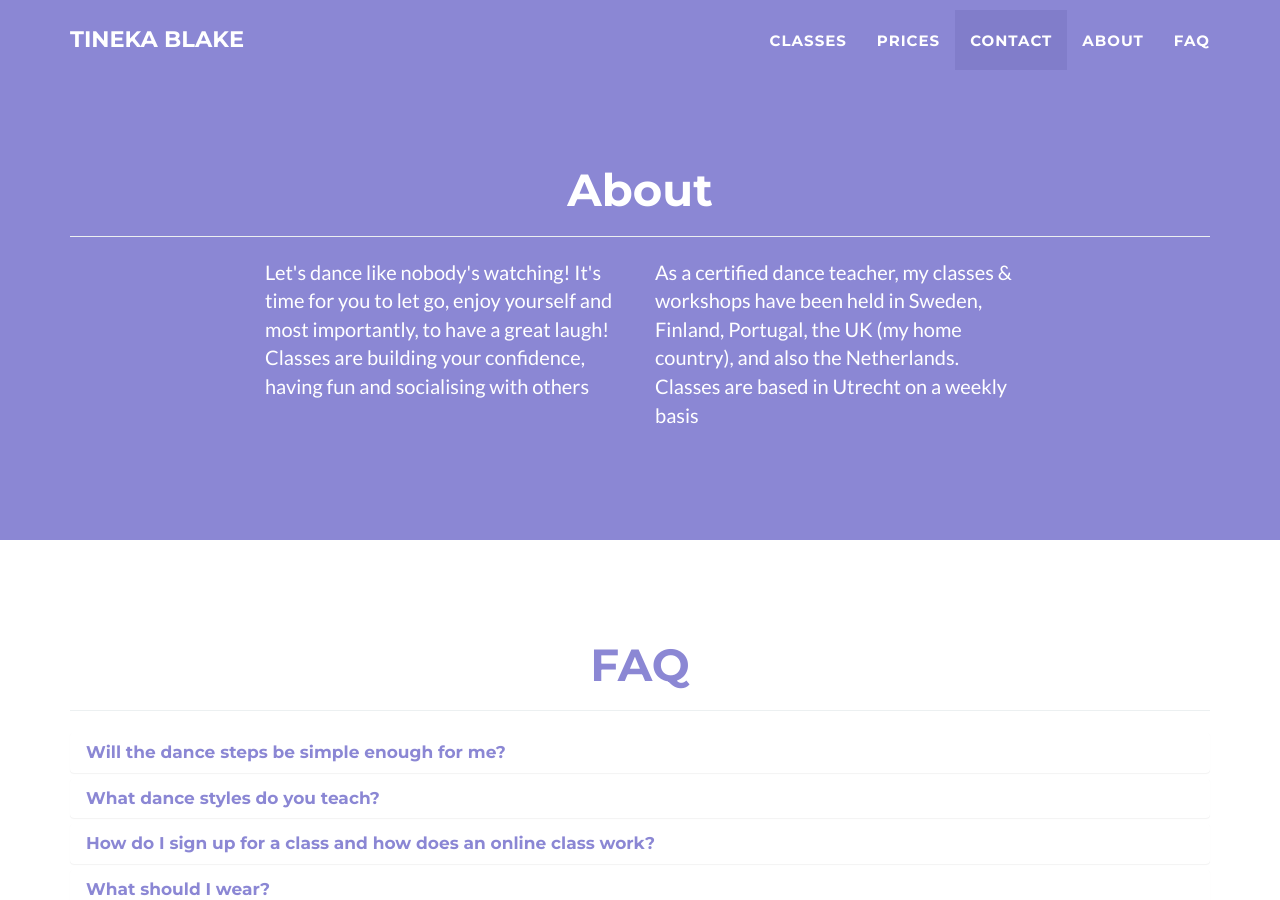
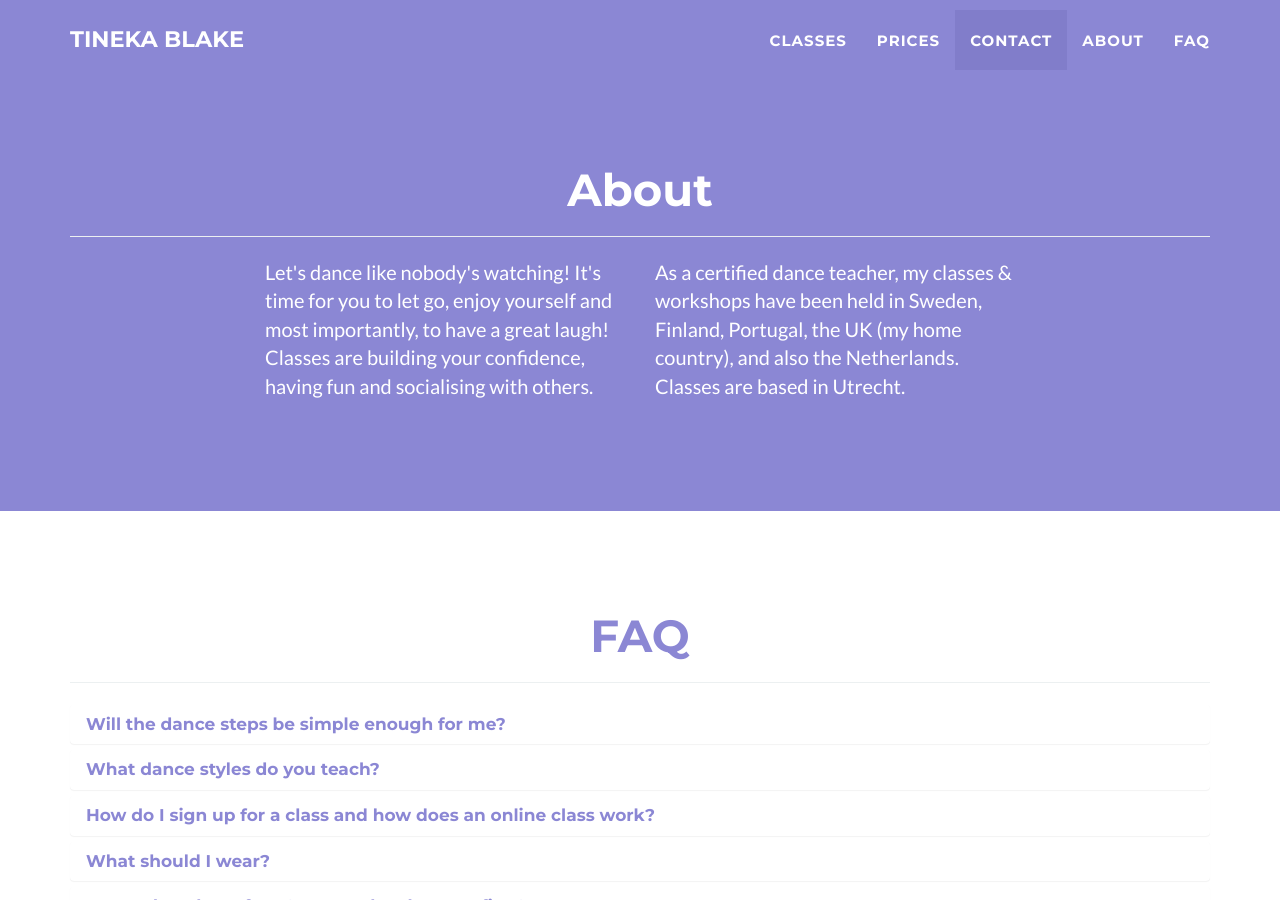
Before and after one commit to tineka-blake/tineka-blake.github.io, a Jekyll site: the page built from index.html, in a window 1280 px wide and 900 px high, scrolled down 2637 px. Built offline with Jekyll 4.4.1, drawn with Linux system fonts in a browser that asks for light colours.

Commit message:
Update about.html

```diff
--- a/_includes/about.html
+++ b/_includes/about.html
@@ -9,10 +9,10 @@
             </div>
             <div class="row">
                 <div class="col-lg-4 col-lg-offset-2">
-                    <p> Let's dance like nobody's watching! It's time for you to let go, enjoy yourself and most importantly, to have a great laugh! Classes are building your confidence, having fun and socialising with others </p>
+                    <p> Let's dance like nobody's watching! It's time for you to let go, enjoy yourself and most importantly, to have a great laugh! Classes are building your confidence, having fun and socialising with others. </p>
                 </div>
                 <div class="col-lg-4">
-                    <p> As a certified dance teacher, my classes & workshops have been held in Sweden, Finland, Portugal, the UK (my home country), and also the Netherlands. Classes are based in Utrecht on a weekly basis</p></p>
+                    <p> As a certified dance teacher, my classes & workshops have been held in Sweden, Finland, Portugal, the UK (my home country), and also the Netherlands. Classes are based in Utrecht.</p></p>
                 </div>
                 <!-- <div class="col-lg-8 col-lg-offset-2 text-center"> -->
                 <!--     <a href="https://github.com/jeromelachaud/freelancer-theme" class="btn btn-lg btn-outline"> -->
```
